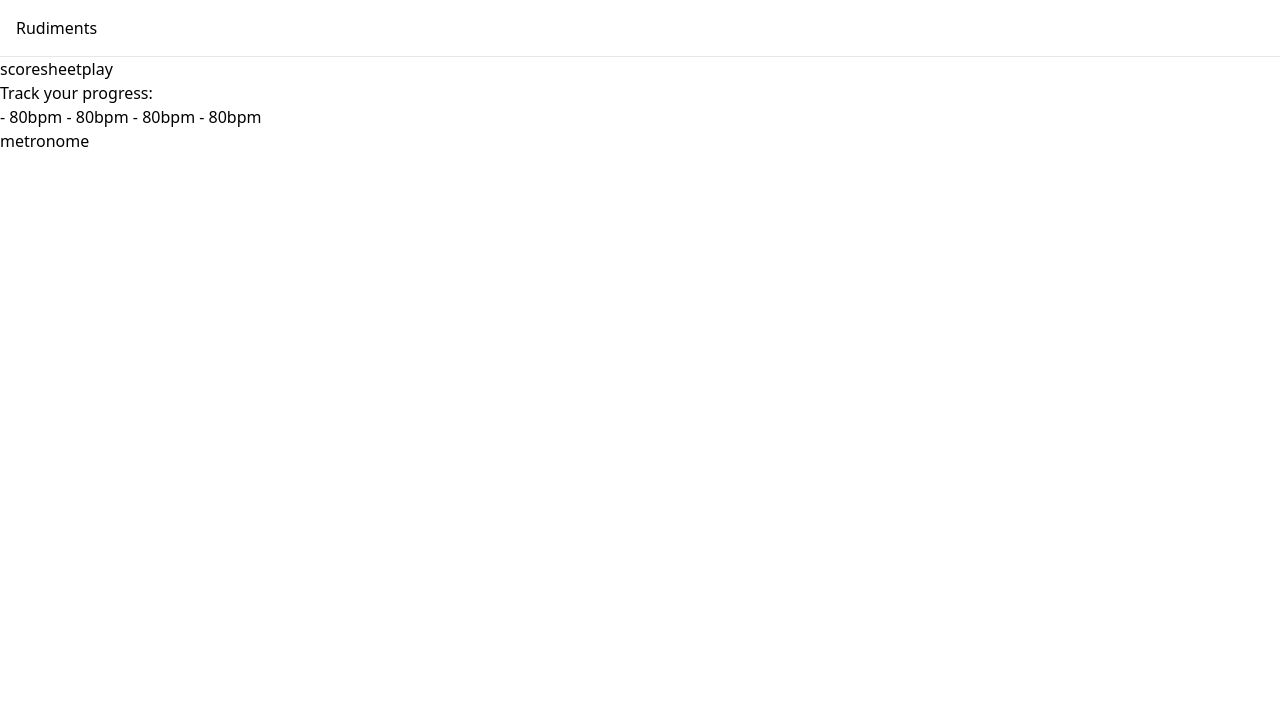
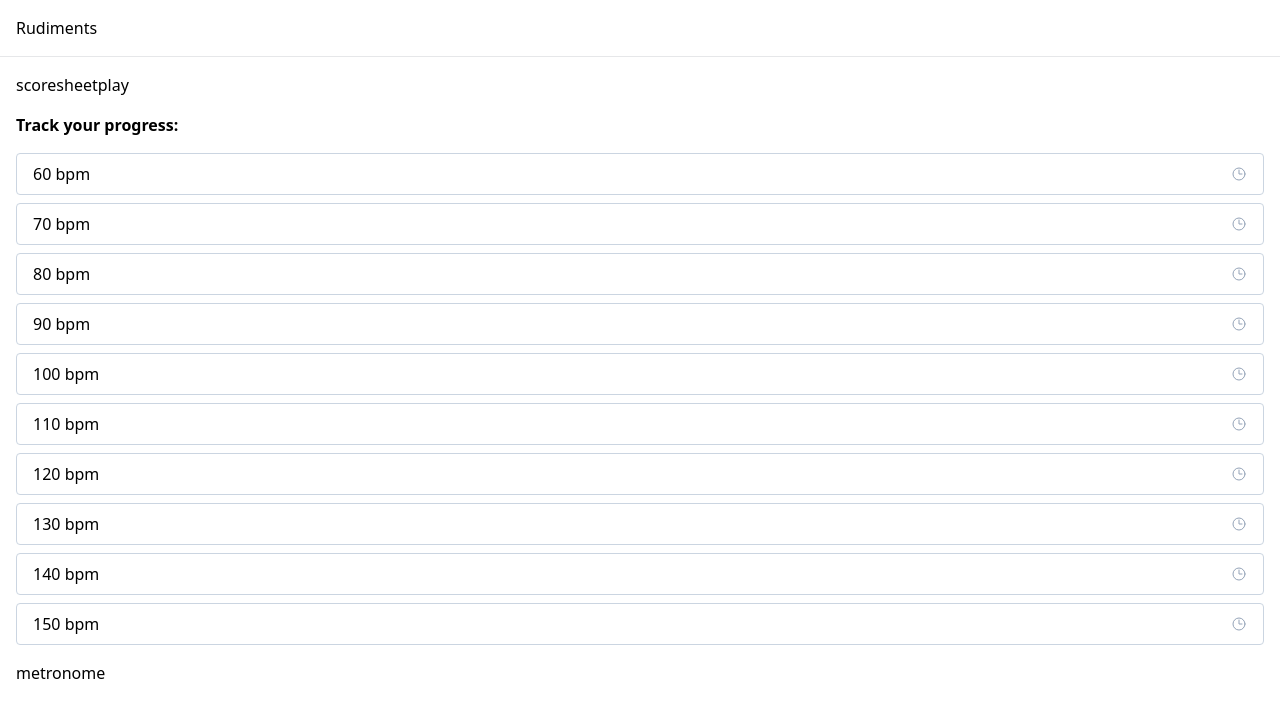
Before and after one commit to fcidade/music-theory, a React (Create React App) app: page /rudiment-tracker/1 in a window 1280 px wide. Shown: the top 718 px of the page. Built offline with nearby package versions, Linux system fonts and the light colour scheme.

Commit message:
feat: checkbox

```diff
--- a/src/App.tsx
+++ b/src/App.tsx
@@ -1,27 +1,6 @@
-import { BrowserRouter, Route, Routes, useNavigate } from "react-router-dom"
+import { BrowserRouter, Route, Routes } from "react-router-dom"
 import { Navbar } from "./components/navbar";
-import { RudimentsListPage } from "./pages/rudiments-list/rudiments-list-page";
-
-const RudimentTrackerPage = () => (
-  <div>
-    <div>
-    scoresheet
-    <button>play</button>
-    </div>
-    <div>
-      Track your progress:
-      <div>
-        - 80bpm
-        - 80bpm
-        - 80bpm
-        - 80bpm
-      </div>
-    </div>
-    <div>
-      metronome
-    </div>
-  </div>
-)
+import { RudimentTrackerPage ,RudimentsListPage} from "./pages"
 
 const App = () => {
   return (
--- /dev/null
+++ b/src/pages/index.ts
@@ -0,0 +1,2 @@
+export * from './rudiment-tracker/rudiment-tracker-page'
+export * from './rudiments-list/rudiments-list-page'
--- /dev/null
+++ b/src/pages/rudiment-tracker/components/tracker-checkbox.tsx
@@ -0,0 +1,20 @@
+import { ClockIcon, SparklesIcon } from "@heroicons/react/24/outline";
+
+export type Props = {
+    bpm: number;
+    checked: boolean;
+    onCheck: () => void;
+}
+
+export const TrackerCheckbox = ({ bpm, checked, onCheck }: Props) => (
+    <div
+        onClick={onCheck}
+        className={`${checked ? "border-indigo-600 border-2" : "border border-slate-300"} rounded`}>
+        <div className="flex justify-between items-center space-x-2 py-2 px-4">
+            <span className={checked ? "text-indigo-600 font-bold" : ""}>{bpm} bpm</span>
+            {checked
+                ? <SparklesIcon className="w-4 text-indigo-600" />
+                : <ClockIcon className="w-4 text-slate-400" />}
+        </div>
+    </div>
+);
--- /dev/null
+++ b/src/pages/rudiment-tracker/rudiment-tracker-page.tsx
@@ -0,0 +1,37 @@
+import { useState } from "react"
+import { TrackerCheckbox } from "./components/tracker-checkbox"
+
+const progressOptions = Array.from({ length: 10 }).map((_, i) => ({ bpm: i * 10 + 60 }))
+const defaultProgressOptionsMap: Record<number, boolean> =
+  progressOptions.reduce((prev, { bpm }) => ({ ...prev, [bpm]: false }), {})
+
+export const RudimentTrackerPage = () => {
+  const [checkboxes, setCheckboxes] = useState(defaultProgressOptionsMap)
+
+  const onCheck = (bpm: number) => () => {
+    setCheckboxes(prev => ({ ...prev, [bpm]: !prev[bpm] }))
+  }
+
+  const checkboxArray: Array<[number, boolean]> =
+    Object.entries(checkboxes).map(([bpm, checked]) => [Number(bpm), checked])
+
+  return (
+    <div className="p-4 flex flex-col space-y-4">
+      <div>
+        scoresheet
+        <button>play</button>
+      </div>
+      <div className="flex flex-col">
+        <span className="text-md font-bold mb-4">Track your progress:</span>
+        <div className="space-y-2">
+          {checkboxArray.map(([bpm, checked]) => (
+            <TrackerCheckbox key={bpm} checked={checked} onCheck={onCheck(bpm)} bpm={bpm} />
+          ))}
+        </div>
+      </div>
+      <div>
+        metronome
+      </div>
+    </div>
+  )
+}
--- a/src/pages/rudiments-list/components/rudiment-item.tsx
+++ b/src/pages/rudiments-list/components/rudiment-item.tsx
@@ -1,4 +1,4 @@
-import { SparklesIcon, SpeakerWaveIcon } from '@heroicons/react/24/solid'
+import { SparklesIcon, SpeakerWaveIcon } from '@heroicons/react/24/outline'
 
 type Props = {
   name: string;
@@ -13,11 +13,11 @@ export const RudimentItem = ({ name, handOrder, bpmRecord, }: Props) => (
       <div className="font-bold text-sm">
         {name}
       </div>
-      <div className="font-bold text-gray-400">
+      <div className="text-gray-400">
         {handOrder}
       </div>
     </div>
-    <aside className="text-purple-600 flex flex-col items-end">
+    <aside className="text-purple-600 flex flex-col items-end justify-between">
       <div className='flex content-center text-right items-center space-x-1'>
         <SparklesIcon className="w-4 h-4" />
         <div>{bpmRecord} bpm</div>
```
